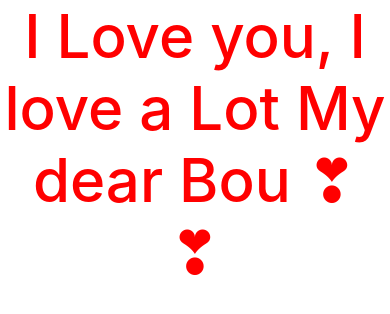
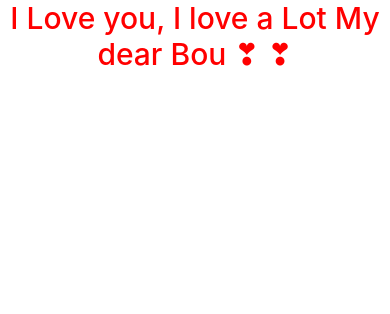
Before and after one commit to Jowelahmed-devloper/Love, a plain HTML site: page index.html in a window 390 px wide. Both pictures are taken after a click on the button "Of Course, Yes!!!". Drawn offline with nearby package versions, Linux system fonts and the light colour scheme.

Commit message:
something

```diff
--- a/css/style.css
+++ b/css/style.css
@@ -28,6 +28,6 @@ h3{
         width: 100%;
     }
     h3{
-        font-size: 60px;
+        font-size: 30px!important;
     }
 }
```
